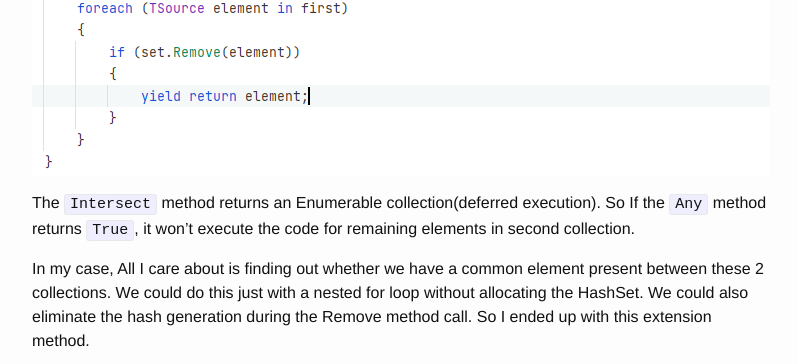
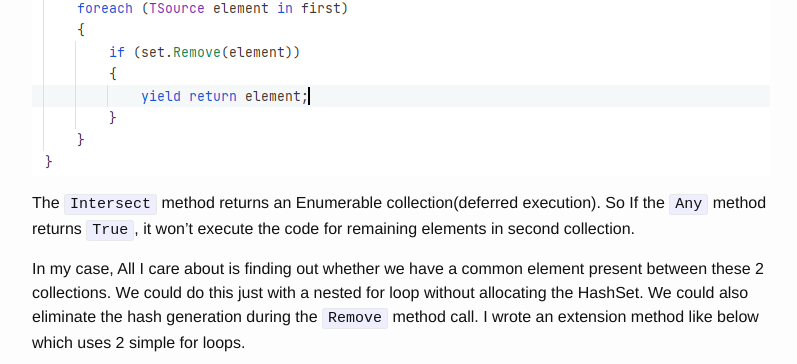
Before and after one commit to kshyju/techiesweb.net, a Jekyll site: the page built from _posts/2021-05-15-an_alternative_to_linq_intersect_any.md, in a window 1280 px wide and 900 px high, scrolled down 1316 px, cut to the strip 0-364 px from the top of the window. Shown: the whole strip, without its empty margins (238-1035 px from the left). Built offline with Jekyll 4.4.1, drawn with Linux system fonts in a browser that asks for light colours.

Commit message:
Update 2021-05-15-an_alternative_to_linq_intersect_any.md

```diff
--- a/_posts/2021-05-15-an_alternative_to_linq_intersect_any.md
+++ b/_posts/2021-05-15-an_alternative_to_linq_intersect_any.md
@@ -32,7 +32,7 @@ Looking at the source code of `Intersect` method, we can see it does two things.
 
 The `Intersect` method returns an Enumerable collection(deferred execution). So If the `Any` method returns `True`, it won't execute the code for remaining elements in second collection.
 
-In my case, All I care about is finding out whether we have a common element present between these 2 collections. We could do this just with a nested for loop without allocating the HashSet. We could also eliminate the hash generation during the Remove method call. So I ended up with this extension method.
+In my case, All I care about is finding out whether we have a common element present between these 2 collections. We could do this just with a nested for loop without allocating the HashSet. We could also eliminate the hash generation during the `Remove` method call. I wrote an extension method like below which uses 2 simple for loops.
 
 <script src="https://gist.github.com/kshyju/d1903a06b84263de4a458f7046247dab.js?file=Blog2021MyIntersectAnyExtension.cs"></script>
 
```
